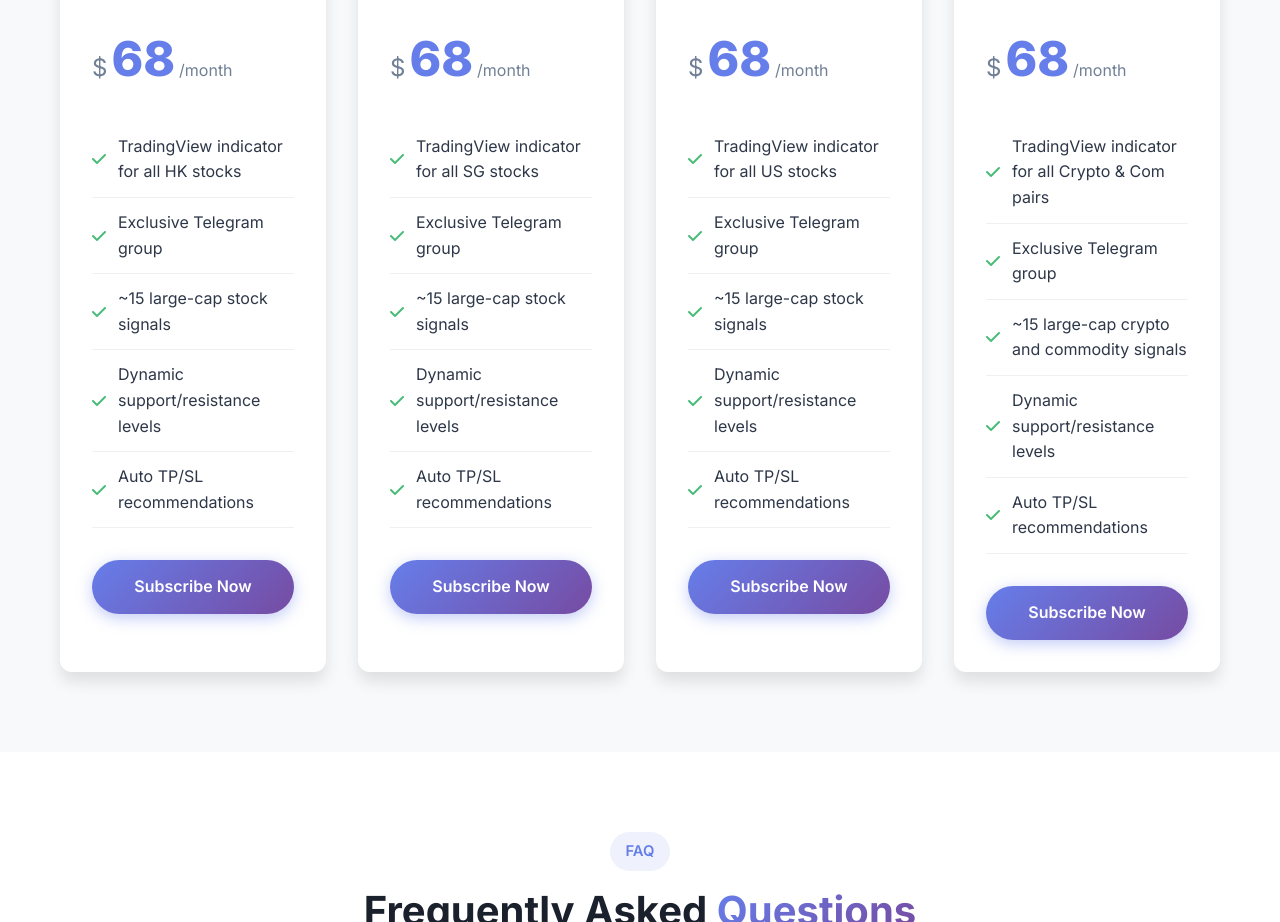
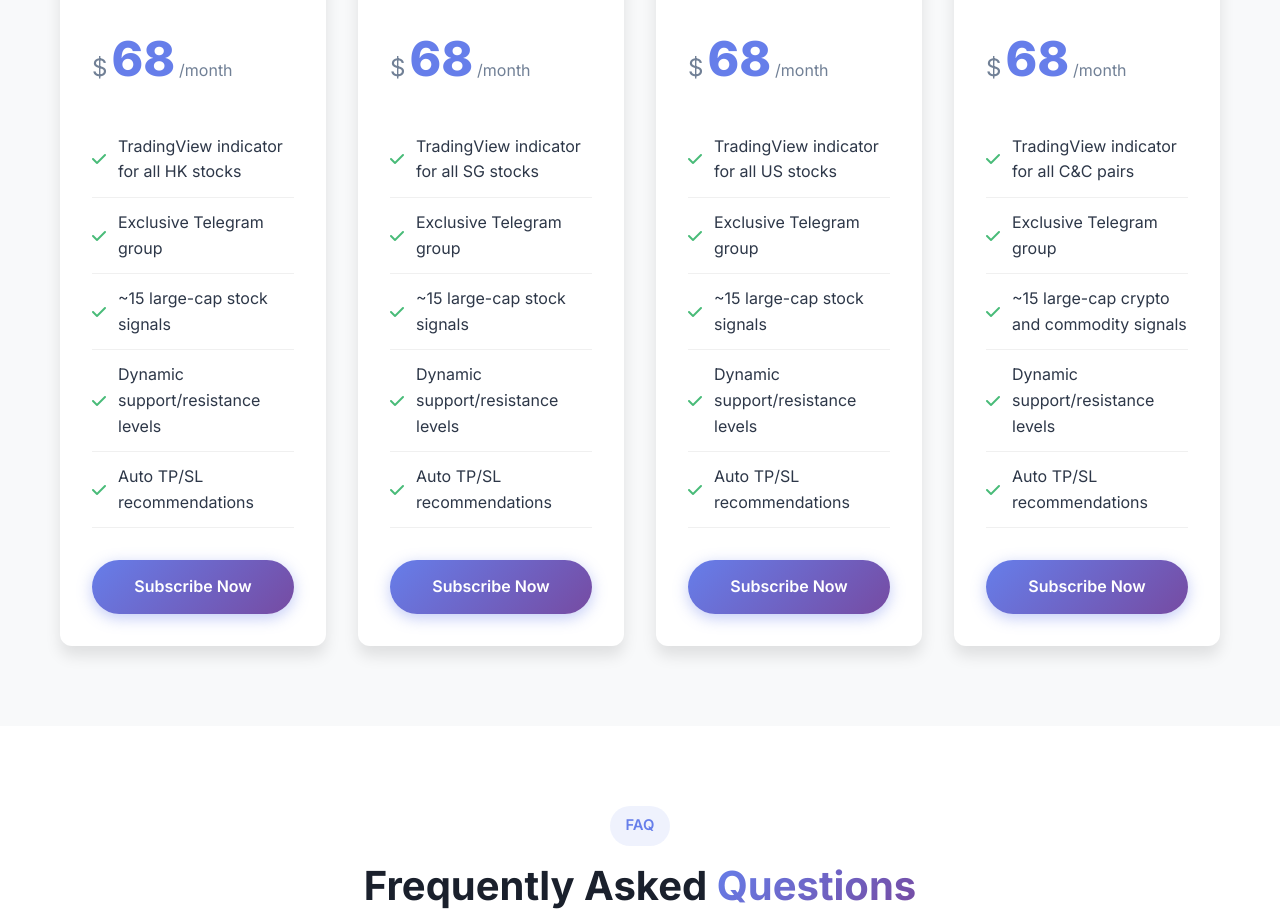
Before and after one commit to josephhocw/Indicator-Subscription, a plain HTML site: page index.html in a window 1280 px wide. Shown: the part 3304-4226 px from the top of the page. Drawn offline with nearby package versions, Linux system fonts and the light colour scheme.

Commit message:
Update index.html

```diff
--- a/index.html
+++ b/index.html
@@ -298,7 +298,7 @@
                         <span class="period">/month</span>
                     </div>
                     <ul class="plan-features">
-                        <li><i class="fas fa-check"></i> TradingView indicator for all Crypto & Com pairs</li>
+                        <li><i class="fas fa-check"></i> TradingView indicator for all C&C pairs</li>
                         <li><i class="fas fa-check"></i> Exclusive Telegram group</li>
                         <li><i class="fas fa-check"></i> ~15 large-cap crypto and commodity signals</li>
                         <li><i class="fas fa-check"></i> Dynamic support/resistance levels</li>
```
